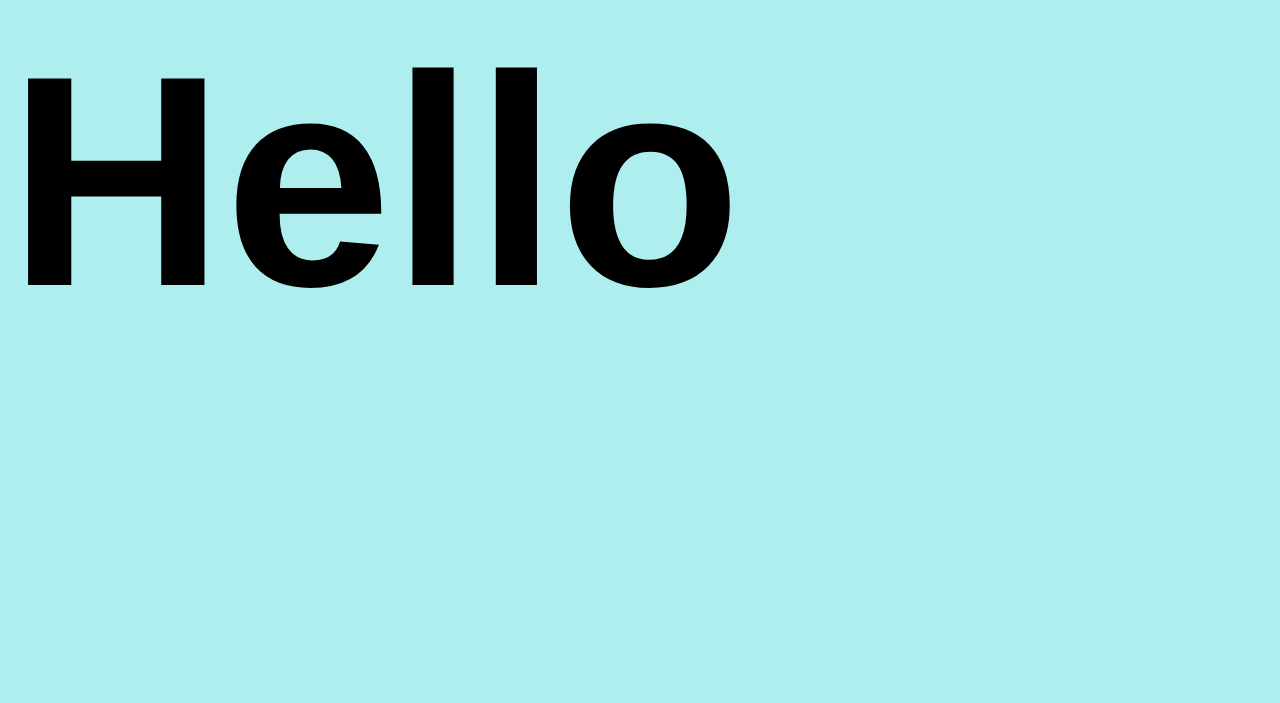
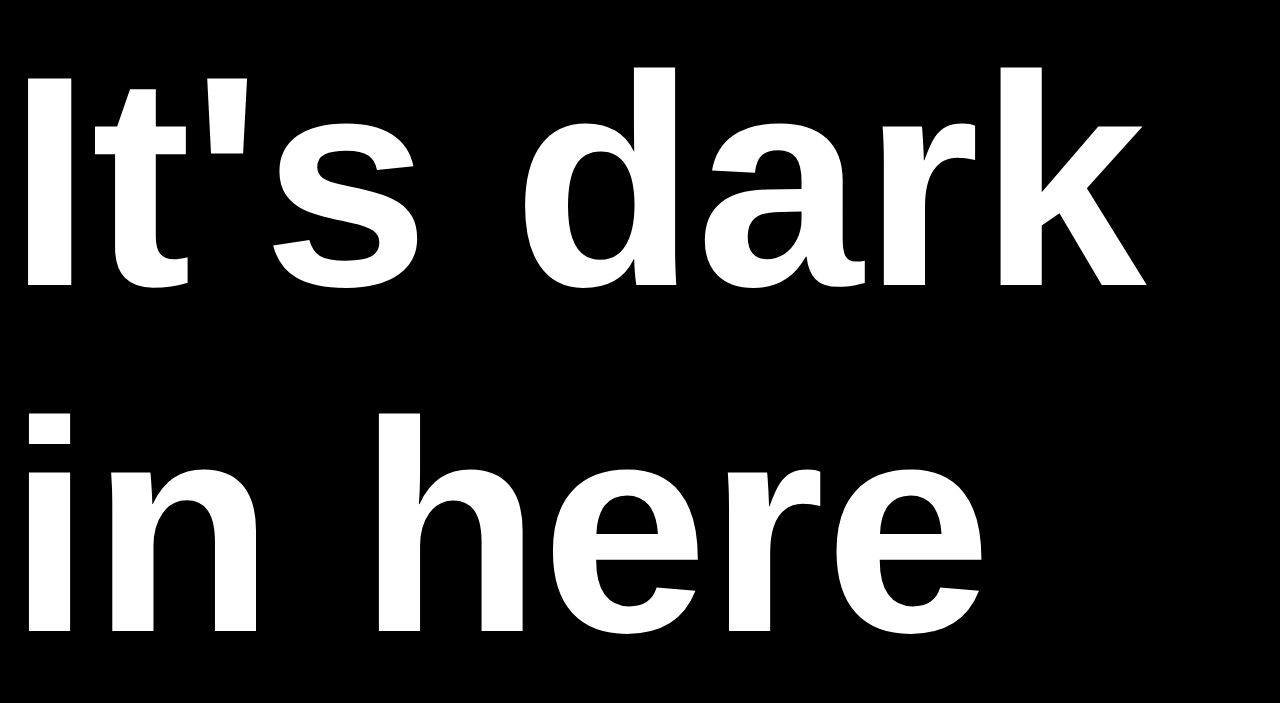
Before and after one commit to techgirlonlinee/git-exercise, a plain HTML site: page index.html in a window 1280 px wide. Drawn offline with Linux system fonts and the light colour scheme.

Commit message:
changed text and background color

```diff
--- a/index.html
+++ b/index.html
@@ -6,6 +6,6 @@
     <link rel="stylesheet" href="style.css" />
   </head>
   <body>
-    <h1>Hello</h1>
+    <h1>It's dark in here</h1>
   </body>
 </html>
--- a/style.css
+++ b/style.css
@@ -1,9 +1,10 @@
 body {
-  background-color: paleturquoise;
+  background-color: black;
 }
 
 h1 {
   font-size: 300px;
   font-family: Arial, Helvetica, sans-serif;
   margin: auto;
+  color: white;
 }
```
Also changed, not shown: 1 other file.
